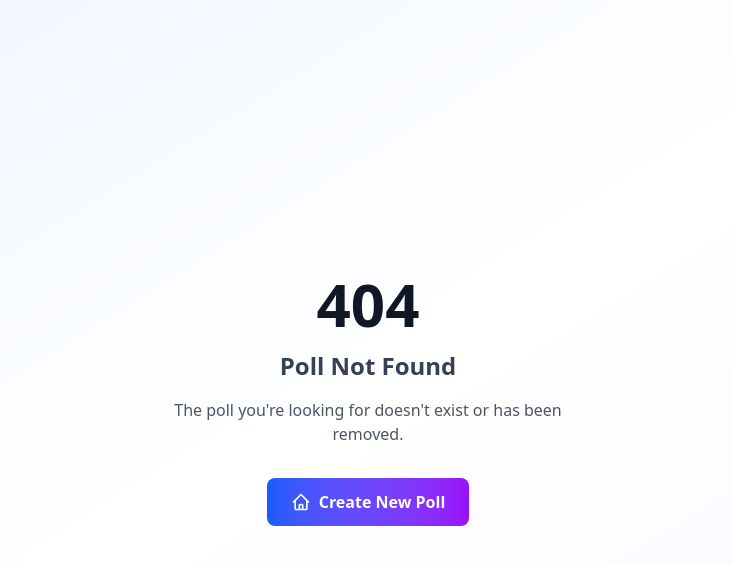
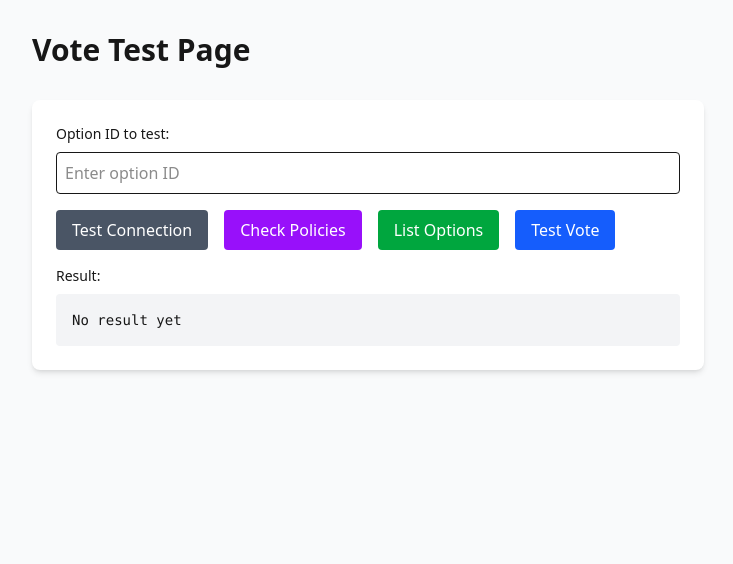
Before and after one commit to CS4800-GMD/SnapVote, a Next.js app: page /test-vote in a window 1280 px wide. Before the commit this address had no page. Shown: the top 564 px of the page, without its empty margins (272-1005 px from the left). Built offline with nearby package versions, Linux system fonts and the light colour scheme.

Commit message:
Fix voting issue: Add session_id support and enhanced error handling

```diff
--- a/app/poll/[id]/PollClient.tsx
+++ b/app/poll/[id]/PollClient.tsx
@@ -23,6 +23,7 @@ export default function PollClient({ id }: { id: string }) {
   useEffect(() => {
     const fetchPoll = async () => {
       try {
+        console.log('Fetching poll data for ID:', id)
         // Fetch poll data
         const { data: pollData, error: pollError } = await supabase
           .from('polls')
@@ -30,7 +31,12 @@ export default function PollClient({ id }: { id: string }) {
           .eq('id', id)
           .single()
 
-        if (pollError) throw pollError
+        if (pollError) {
+          console.error('Error fetching poll:', pollError)
+          throw pollError
+        }
+
+        console.log('Poll data fetched:', pollData)
         if (pollData) {
           setQuestion(pollData.question)
           setExpiresAt(pollData.expires_at)
@@ -44,13 +50,18 @@ export default function PollClient({ id }: { id: string }) {
         }
 
         // Fetch options
+        console.log('Fetching options for poll...')
         const { data: optionsData, error: optionsError } = await supabase
           .from('options')
           .select('id, text')
           .eq('poll_id', id)
 
-        if (optionsError) throw optionsError
+        if (optionsError) {
+          console.error('Error fetching options:', optionsError)
+          throw optionsError
+        }
 
+        console.log('Options data fetched:', optionsData)
         if (optionsData) {
           // Fetch vote counts for each option separately
           const optionsWithVotes = await Promise.all(
@@ -68,6 +79,7 @@ export default function PollClient({ id }: { id: string }) {
             })
           )
 
+          console.log('Options with vote counts:', optionsWithVotes)
           setOptions(optionsWithVotes)
           setTotalVotes(optionsWithVotes.reduce((sum, opt) => sum + opt.vote_count, 0))
         }
@@ -81,49 +93,123 @@ export default function PollClient({ id }: { id: string }) {
     fetchPoll()
   }, [id])
 
-  useEffect(() => {
-    const channel = supabase
-      .channel('votes-realtime')
-      .on(
-        'postgres_changes',
-        { event: 'INSERT', schema: 'public', table: 'votes' },
-        (payload) => {
-          const votedOptionId = payload.new.option_id
+  // useEffect(() => {
+  //   console.log('Setting up real-time subscription for votes...')
+  //   const channel = supabase
+  //     .channel(`votes-realtime-${id}`)
+  //     .on(
+  //       'postgres_changes',
+  //       {
+  //         event: 'INSERT',
+  //         schema: 'public',
+  //         table: 'votes'
+  //       },
+  //       (payload) => {
+  //         console.log('Received real-time vote update:', payload)
+  //         const votedOptionId = payload.new.option_id
 
-          setOptions((prevOptions) =>
-            prevOptions.map((opt) =>
-              opt.id === votedOptionId
-                ? { ...opt, vote_count: opt.vote_count + 1 }
-                : opt
-            )
-          )
+  //         // Only update if the vote is for an option in this poll
+  //         if (options.some(opt => opt.id === votedOptionId)) {
+  //           setOptions((prevOptions) =>
+  //             prevOptions.map((opt) =>
+  //               opt.id === votedOptionId
+  //                 ? { ...opt, vote_count: opt.vote_count + 1 }
+  //                 : opt
+  //             )
+  //           )
 
-          setTotalVotes((prev) => prev + 1)
-        }
-      )
-      .subscribe()
+  //           setTotalVotes((prev) => prev + 1)
+  //         }
+  //       }
+  //     )
+  //     .subscribe((status) => {
+  //         console.log('Real-time subscription status:', status)
+  //       })
 
-    return () => {
-      supabase.removeChannel(channel)
-    }
-  }, [])
+  //   return () => {
+  //     console.log('Cleaning up real-time subscription...')
+  //     supabase.removeChannel(channel)
+  //   }
+  // }, [id, options])
 
   const handleVote = async (optionId: string) => {
     if (votedOption || isExpired) return // Prevent voting if already voted or expired
 
+    console.log('Attempting to vote for option:', optionId)
     setIsVoting(true)
     setVotedOption(optionId)
 
     try {
-      const { error } = await supabase
+      console.log('Inserting vote into database...')
+      console.log('Supabase client:', supabase)
+      console.log('Option ID being inserted:', optionId)
+
+      // Generate a session ID for this vote
+      const sessionId = crypto.randomUUID()
+      console.log('Generated session ID:', sessionId)
+
+      const { data, error } = await supabase
         .from('votes')
-        .insert([{ option_id: optionId }])
+        .insert([{
+          option_id: optionId,
+          session_id: sessionId
+        }])
+        .select()
 
-      if (error) throw error
+      console.log('Supabase response:', { data, error })
+
+      if (error) {
+        console.error('Supabase error details:', {
+          message: error.message,
+          code: error.code,
+          details: error.details,
+          hint: error.hint
+        })
+        throw error
+      }
+
+      console.log('Vote successfully inserted:', data)
+
+      // Manually update the UI since real-time is disabled
+      setOptions((prevOptions) =>
+        prevOptions.map((opt) =>
+          opt.id === optionId
+            ? { ...opt, vote_count: opt.vote_count + 1 }
+            : opt
+        )
+      )
+
+      setTotalVotes((prev) => prev + 1)
+
     } catch (error) {
-      console.error('Error voting:', error)
+      console.error('Error voting - full error object:', error)
+      console.error('Error type:', typeof error)
+      console.error('Error constructor:', error?.constructor?.name)
+
+      if (error && typeof error === 'object') {
+        console.error('Error keys:', Object.keys(error))
+        const errorObj = error as Record<string, any>
+        if (errorObj.message) {
+          console.error('Error message property:', errorObj.message)
+          console.error('Error toString:', errorObj.toString())
+        }
+      }
+
       setVotedOption(null)
-      alert('Failed to vote. Please try again.')
+
+      let errorMessage = 'Unknown error'
+      if (error instanceof Error) {
+        errorMessage = error.message
+      } else if (error && typeof error === 'object') {
+        const errorObj = error as Record<string, any>
+        if (errorObj.message) {
+          errorMessage = String(errorObj.message)
+        }
+      } else if (error) {
+        errorMessage = String(error)
+      }
+
+      alert(`Failed to vote: ${errorMessage}`)
     } finally {
       setIsVoting(false)
     }
--- /dev/null
+++ b/app/test-vote/page.tsx
@@ -0,0 +1,208 @@
+'use client'
+
+import { useState } from 'react'
+import { supabase } from '../../lib/supabaseClient'
+
+export default function TestVote() {
+  const [testOptionId, setTestOptionId] = useState('')
+  const [result, setResult] = useState('')
+  const [loading, setLoading] = useState(false)
+
+  const testConnection = async () => {
+    setLoading(true)
+    setResult('Testing database connection...')
+
+    try {
+      // Test basic connection
+      const { data, error } = await supabase
+        .from('polls')
+        .select('count')
+        .limit(1)
+
+      if (error) {
+        setResult(`Connection failed: ${error.message}`)
+        return
+      }
+
+      setResult('Database connection successful!')
+    } catch (error) {
+      setResult(`Connection error: ${error}`)
+    } finally {
+      setLoading(false)
+    }
+  }
+
+  const testVote = async () => {
+    if (!testOptionId) {
+      setResult('Please enter an option ID')
+      return
+    }
+
+    setLoading(true)
+    setResult('Testing vote insertion...')
+
+    try {
+      console.log('Testing vote insertion for option ID:', testOptionId)
+
+      // First, check if the option exists
+      const { data: optionData, error: optionError } = await supabase
+        .from('options')
+        .select('id, text')
+        .eq('id', testOptionId)
+        .single()
+
+      if (optionError) {
+        console.error('Option not found:', optionError)
+        setResult(`Error: Option not found - ${optionError.message}\nCode: ${optionError.code}\nDetails: ${optionError.details}`)
+        return
+      }
+
+      console.log('Option found:', optionData)
+
+      // Try to insert a vote
+      const { data: voteData, error: voteError } = await supabase
+        .from('votes')
+        .insert([{
+          option_id: testOptionId,
+          session_id: crypto.randomUUID()
+        }])
+        .select()
+
+      if (voteError) {
+        console.error('Vote insertion failed:', voteError)
+        setResult(`Error: Vote insertion failed\nMessage: ${voteError.message}\nCode: ${voteError.code}\nDetails: ${voteError.details}\nHint: ${voteError.hint}`)
+        return
+      }
+
+      console.log('Vote inserted successfully:', voteData)
+      setResult(`Success! Vote inserted with ID: ${voteData[0].id}`)
+
+    } catch (error) {
+      console.error('Test failed:', error)
+      setResult(`Error: ${error}`)
+    } finally {
+      setLoading(false)
+    }
+  }
+
+  const listOptions = async () => {
+    setLoading(true)
+    setResult('Fetching options...')
+
+    try {
+      const { data, error } = await supabase
+        .from('options')
+        .select('id, text, poll_id')
+
+      if (error) {
+        setResult(`Error fetching options: ${error.message}`)
+        return
+      }
+
+      console.log('Available options:', data)
+      setResult(`Found ${data.length} options:\n${data.map(opt => `${opt.id}: ${opt.text} (poll: ${opt.poll_id})`).join('\n')}`)
+
+    } catch (error) {
+      setResult(`Error: ${error}`)
+    } finally {
+      setLoading(false)
+    }
+  }
+
+  const checkPolicies = async () => {
+    setLoading(true)
+    setResult('Checking database policies...')
+
+    try {
+      // Test read access to votes
+      const { data: votesData, error: votesError } = await supabase
+        .from('votes')
+        .select('count')
+        .limit(1)
+
+      if (votesError) {
+        setResult(`Votes read policy issue: ${votesError.message}`)
+        return
+      }
+
+      // Test insert access to votes (without actually inserting)
+      const { error: insertTestError } = await supabase
+        .from('votes')
+        .insert([{ option_id: '00000000-0000-0000-0000-000000000000' }])
+
+      if (insertTestError && !insertTestError.message.includes('foreign key')) {
+        setResult(`Votes insert policy issue: ${insertTestError.message}`)
+        return
+      }
+
+      setResult('Database policies appear to be working correctly!')
+
+    } catch (error) {
+      setResult(`Policy check error: ${error}`)
+    } finally {
+      setLoading(false)
+    }
+  }
+
+  return (
+    <div className="min-h-screen bg-gray-50 p-8">
+      <div className="max-w-2xl mx-auto">
+        <h1 className="text-3xl font-bold mb-8">Vote Test Page</h1>
+
+        <div className="bg-white p-6 rounded-lg shadow-md space-y-4">
+          <div>
+            <label className="block text-sm font-medium mb-2">Option ID to test:</label>
+            <input
+              type="text"
+              value={testOptionId}
+              onChange={(e) => setTestOptionId(e.target.value)}
+              className="w-full p-2 border rounded"
+              placeholder="Enter option ID"
+            />
+          </div>
+
+          <div className="flex gap-4 flex-wrap">
+            <button
+              onClick={testConnection}
+              disabled={loading}
+              className="px-4 py-2 bg-gray-600 text-white rounded hover:bg-gray-700 disabled:opacity-50"
+            >
+              {loading ? 'Testing...' : 'Test Connection'}
+            </button>
+
+            <button
+              onClick={checkPolicies}
+              disabled={loading}
+              className="px-4 py-2 bg-purple-600 text-white rounded hover:bg-purple-700 disabled:opacity-50"
+            >
+              {loading ? 'Checking...' : 'Check Policies'}
+            </button>
+
+            <button
+              onClick={listOptions}
+              disabled={loading}
+              className="px-4 py-2 bg-green-600 text-white rounded hover:bg-green-700 disabled:opacity-50"
+            >
+              {loading ? 'Loading...' : 'List Options'}
+            </button>
+
+            <button
+              onClick={testVote}
+              disabled={loading}
+              className="px-4 py-2 bg-blue-600 text-white rounded hover:bg-blue-700 disabled:opacity-50"
+            >
+              {loading ? 'Testing...' : 'Test Vote'}
+            </button>
+          </div>
+
+          <div className="mt-4">
+            <label className="block text-sm font-medium mb-2">Result:</label>
+            <pre className="bg-gray-100 p-4 rounded text-sm whitespace-pre-wrap">
+              {result || 'No result yet'}
+            </pre>
+          </div>
+        </div>
+      </div>
+    </div>
+  )
+}
--- a/lib/supabaseClient.ts
+++ b/lib/supabaseClient.ts
@@ -4,7 +4,14 @@ import { createClient } from '@supabase/supabase-js'
 const supabaseUrl = process.env.NEXT_PUBLIC_SUPABASE_URL
 const supabaseAnonKey = process.env.NEXT_PUBLIC_SUPABASE_ANON_KEY
 
+console.log('Supabase URL:', supabaseUrl ? 'Set' : 'Missing')
+console.log('Supabase Anon Key:', supabaseAnonKey ? 'Set' : 'Missing')
+console.log('Environment check - NODE_ENV:', process.env.NODE_ENV)
+
 if (!supabaseUrl || !supabaseAnonKey) {
+  console.error('Missing environment variables:')
+  console.error('NEXT_PUBLIC_SUPABASE_URL:', supabaseUrl)
+  console.error('NEXT_PUBLIC_SUPABASE_ANON_KEY:', supabaseAnonKey ? '***' : 'Missing')
   throw new Error(
     'Missing Supabase environment variables. Please check your .env.local file contains:\n' +
     'NEXT_PUBLIC_SUPABASE_URL=your_supabase_url\n' +
@@ -12,4 +19,16 @@ if (!supabaseUrl || !supabaseAnonKey) {
   )
 }
 
-export const supabase = createClient(supabaseUrl, supabaseAnonKey)
+export const supabase = createClient(supabaseUrl, supabaseAnonKey, {
+  auth: {
+    autoRefreshToken: true,
+    persistSession: true,
+    detectSessionInUrl: true
+  }
+})
+
+console.log('Supabase client created successfully')
+console.log('Supabase client config:', {
+  url: supabaseUrl,
+  hasAnonKey: !!supabaseAnonKey
+})
```
Also changed, not shown: 2 other files (tests, documents, lock files or other folders).
